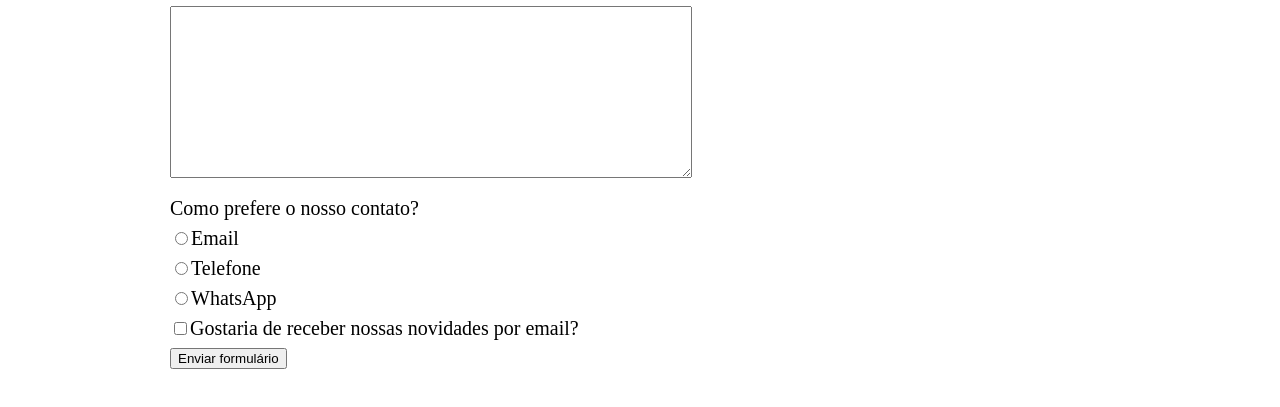
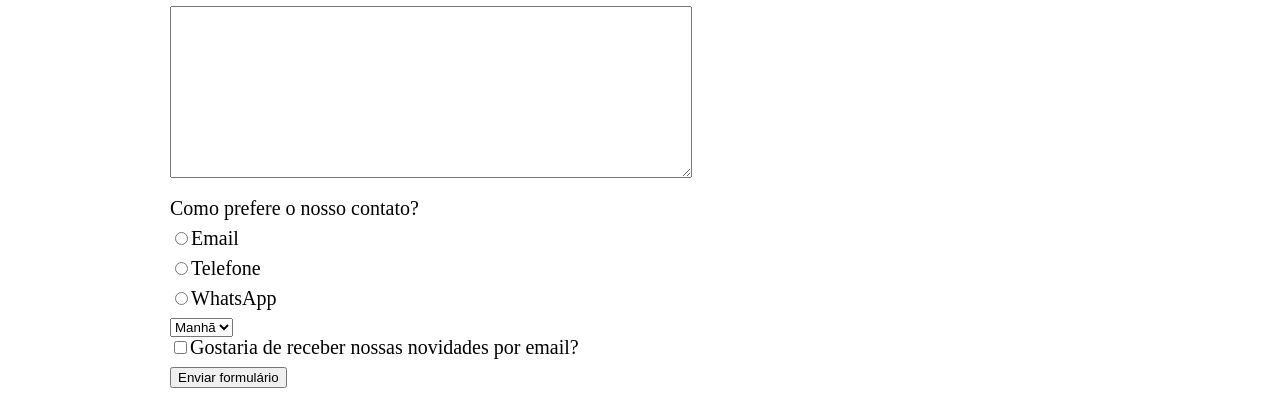
Before and after one commit to AlanPierree/Novo, a plain HTML site: page html&css/contato.html in a window 1280 px wide. Shown: the part 624-1031 px from the top of the page. Drawn offline with Linux system fonts and the light colour scheme.

Commit message:
Update contato.html

```diff
--- a/html&css/contato.html
+++ b/html&css/contato.html
@@ -49,6 +49,12 @@
 
            </div>
 
+           <select>
+            <option>Manhã</option>
+            <option>Tarde</option>
+            <option>Noite</option>
+           </select>
+
            <label><input type="checkbox">Gostaria de receber nossas novidades por email?</label>
 
            <input type="submit" value="Enviar formulário">
```
